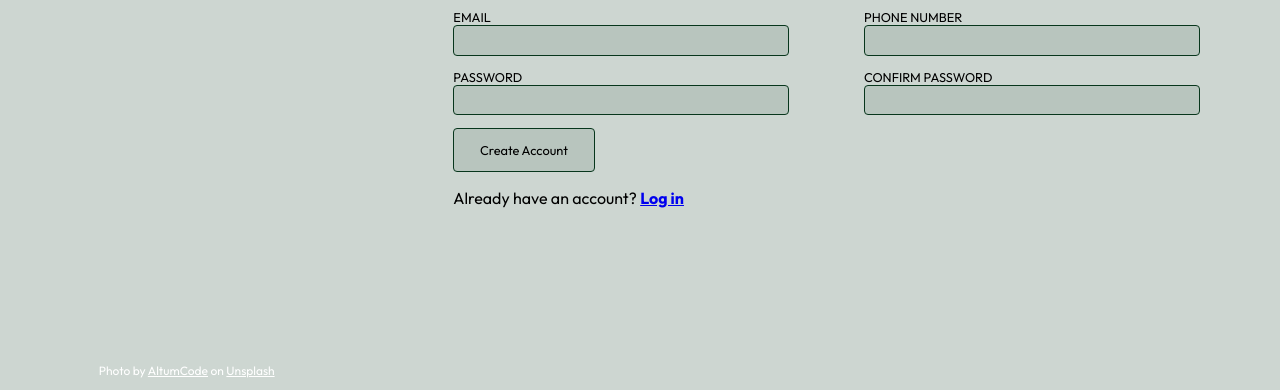
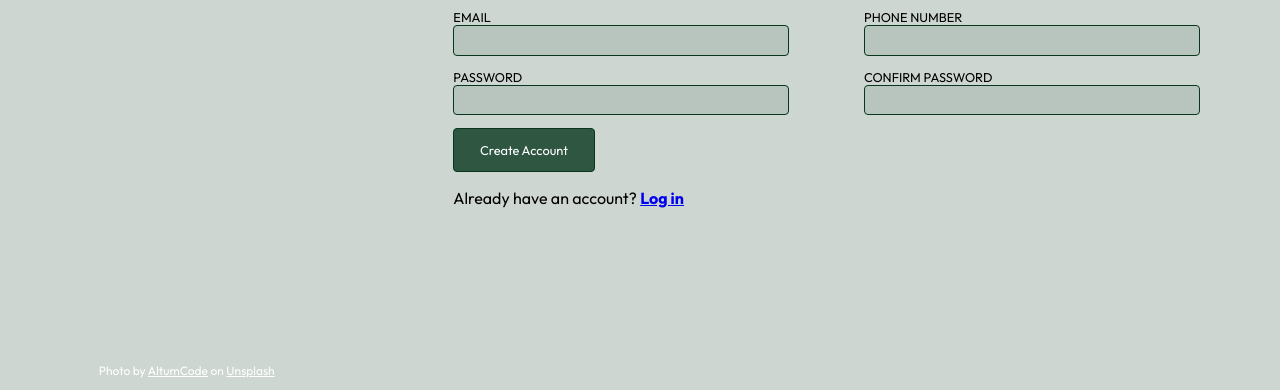
Before and after one commit to GitOfGod/signup-form, a plain HTML site: page index.html in a window 1280 px wide. Shown: the part 410-800 px from the top of the page. Drawn offline with Linux system fonts and the light colour scheme.

Commit message:
Change button color to darker green
- Seperated the background colour of the input and button to allow
different transparencies
- This will allow it to stand out more

```diff
--- a/styles.css
+++ b/styles.css
@@ -88,15 +88,18 @@ main {
 input, button {
     border: 1px solid #07361c;
     border-radius: 4px;
-    background-color: rgba(7, 54, 28, 0.1);
+
 }
 
 input {
     height: 2em;
+    background-color: rgba(7, 54, 28, 0.1);
 }
 
 button {
     font: inherit;
     font-size: 0.8em;
     padding: 1em 2em 1em 2em;
+    background-color: rgba(7, 54, 28, 0.8);
+    color: white;
 }
```
